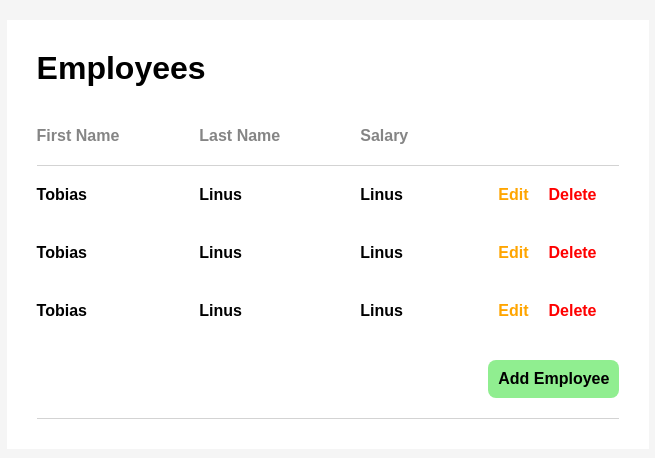
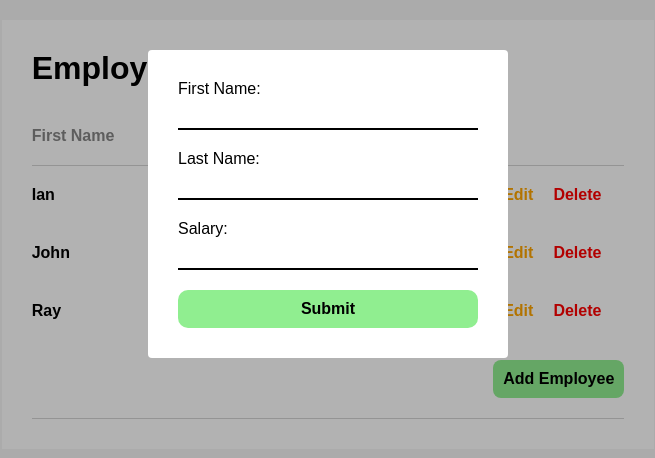
Before and after one commit to xiao-meng1/eCapital-assignment, a React (Create React App) app in the folder client/: page / in a window 1280 px wide. Both pictures are taken after a click on the button "Add Employee". Shown: the top 458 px of the page, without its empty margins (312-967 px from the left). Built offline with nearby package versions, Linux system fonts and the light colour scheme.

Commit message:
Add popup components and data flow

```diff
--- a/client/src/App.jsx
+++ b/client/src/App.jsx
@@ -1,8 +1,44 @@
-import React from 'react';
+import React, { useState } from 'react';
+
+import AddEmployeePopup from './components/AddEmployeePopup';
+import EditEmployeePopup from './components/EditEmployeePopup';
 
 import './app.css';
 
 function App() {
+  const [addEmployeePopupIsActive, setAddEmployeePopupIsActive] =
+    useState(false);
+  const [editEmployeePopupIsActive, setEditEmployeePopupIsActive] =
+    useState(false);
+  const [activeEmployeeId, setActiveEmployeeId] = useState(null);
+  const [employees] = useState([
+    {
+      id: 1,
+      firstName: 'Ian',
+      lastName: 'Malcolm',
+      salary: 70000,
+    },
+    {
+      id: 2,
+      firstName: 'John',
+      lastName: 'Hammond',
+      salary: 89600,
+    },
+    {
+      id: 3,
+      firstName: 'Ray',
+      lastName: 'Arnold',
+      salary: 45000,
+    },
+  ]);
+
+  const toggleAddEmployeePopupIsActive = () => {
+    setAddEmployeePopupIsActive(!addEmployeePopupIsActive);
+  };
+  const toggleEditEmployeePopupIsActive = () => {
+    setEditEmployeePopupIsActive(!editEmployeePopupIsActive);
+  };
+
   return (
     <div className="app">
       <div className="container">
@@ -11,17 +47,26 @@ function App() {
         </header>
         <main>
           <table>
+            <tbody>
               <tr className="table-headers">
                 <th>First Name</th>
                 <th>Last Name</th>
                 <th>Salary</th>
               </tr>
-            <tr>
-              <td>Tobias</td>
-              <td>Linus</td>
-              <td>Linus</td>
+              {employees.map((employee) => (
+                <tr key={String(employee.id)}>
+                  <td>{employee.firstName}</td>
+                  <td>{employee.lastName}</td>
+                  <td>{`$${employee.salary.toLocaleString()}`}</td>
                   <td className="buttons">
-                <button type="button" className="edit">
+                    <button
+                      type="button"
+                      className="edit"
+                      onClick={() => {
+                        setActiveEmployeeId(employee.id);
+                        setEditEmployeePopupIsActive(true);
+                      }}
+                    >
                       Edit
                     </button>
                     <button type="button" className="delete">
@@ -29,45 +74,46 @@ function App() {
                     </button>
                   </td>
                 </tr>
-            <tr>
-              <td>Tobias</td>
-              <td>Linus</td>
-              <td>Linus</td>
-              <td className="buttons">
-                <button type="button" className="edit">
-                  Edit
-                </button>
-                <button type="button" className="delete">
-                  Delete
-                </button>
-              </td>
-            </tr>
-            <tr>
-              <td>Tobias</td>
-              <td>Linus</td>
-              <td>Linus</td>
-              <td className="buttons">
-                <button type="button" className="edit">
-                  Edit
-                </button>
-                <button type="button" className="delete">
-                  Delete
-                </button>
-              </td>
-            </tr>
+              ))}
               <tr className="last">
                 <td />
                 <td />
                 <td />
                 <td>
-                <button type="button" className="add-employee">
+                  <button
+                    type="button"
+                    className="add-employee"
+                    onClick={toggleAddEmployeePopupIsActive}
+                  >
                     Add Employee
                   </button>
                 </td>
               </tr>
+            </tbody>
           </table>
         </main>
       </div>
+      {addEmployeePopupIsActive ? (
+        <AddEmployeePopup unmountPopup={toggleAddEmployeePopupIsActive} />
+      ) : null}
+      {editEmployeePopupIsActive ? (
+        <EditEmployeePopup
+          unmountPopup={toggleEditEmployeePopupIsActive}
+          id={activeEmployeeId}
+          firstName={
+            employees.find((employee) => employee.id === activeEmployeeId)
+              .firstName
+          }
+          lastName={
+            employees.find((employee) => employee.id === activeEmployeeId)
+              .lastName
+          }
+          salary={
+            employees.find((employee) => employee.id === activeEmployeeId)
+              .salary
+          }
+        />
+      ) : null}
     </div>
   );
 }
--- a/client/src/app.css
+++ b/client/src/app.css
@@ -21,6 +21,11 @@ th, td {
   padding: 20px 80px 20px 0;
   font-weight: 900;
   text-align: start;
+}
+
+td input {
+  font-weight: 900;
+  font-size: 16px;
 }
 
 td:last-child {
@@ -53,3 +58,44 @@ button.add-employee {
   border-radius: 8px;
   background-color: lightgreen;
 }
+
+.overlay {
+  position: absolute;
+  top: 0;
+  height: 100vh;
+  width: 100vw;
+  background-color: black;
+  opacity: 0.3;
+}
+
+.popup {
+  position: absolute;
+  top: 0;
+  left: 50%;
+  transform: translateX(-50%);
+  margin: 50px 0;
+  padding: 30px;
+  border-radius: 4px;
+  background-color: white;
+}
+
+.popup label {
+  display: flex;
+  flex-direction: column;
+  margin-bottom: 20px;
+  min-width: 300px;
+}
+
+.popup label input {
+  border-bottom: solid black 2px;
+  margin-top: 10px;
+  font-size: 16px;
+}
+
+.popup button.submit {
+  background-color: lightgreen;
+  width: 100%;
+  font-weight: 900;
+  padding: 10px;
+  border-radius: 10px;
+}
--- /dev/null
+++ b/client/src/components/AddEmployeePopup.jsx
@@ -0,0 +1,82 @@
+import React, { useState } from 'react';
+import PropTypes from 'prop-types';
+
+export default function AddEmployeePopup(props) {
+  const { unmountPopup } = props;
+  const [firstNameVal, setFirstNameVal] = useState();
+  const [lastNameVal, setLastNameVal] = useState();
+  const [salaryVal, setSalaryVal] = useState();
+
+  const handleAddEmployeeClick = async (e) => {
+    e.preventDefault();
+    unmountPopup();
+  };
+
+  return (
+    <>
+      <button
+        className="overlay"
+        type="button"
+        aria-label="overlay"
+        onClick={unmountPopup}
+      />
+      <div className="popup">
+        <form action="" onSubmit={handleAddEmployeeClick}>
+          <div>
+            <label htmlFor="firstName">
+              First Name:
+              <input
+                type="text"
+                id="firstName"
+                name="firstName"
+                value={firstNameVal}
+                onChange={(e) => {
+                  setFirstNameVal(e.target.value);
+                }}
+              />
+            </label>
+          </div>
+          <div>
+            <label htmlFor="lastName">
+              Last Name:
+              <input
+                type="text"
+                id="lastName"
+                name="lastName"
+                value={lastNameVal}
+                onChange={(e) => {
+                  setLastNameVal(e.target.value);
+                }}
+              />
+            </label>
+          </div>
+          <div>
+            <label htmlFor="salary">
+              Salary:
+              <input
+                type="text"
+                id="salary"
+                name="salary"
+                value={salaryVal}
+                onChange={(e) => {
+                  setSalaryVal(e.target.value);
+                }}
+              />
+            </label>
+          </div>
+          <button type="submit" className="submit">
+            Submit
+          </button>
+        </form>
+      </div>
+    </>
+  );
+}
+
+AddEmployeePopup.defaultProps = {
+  unmountPopup: () => {},
+};
+
+AddEmployeePopup.propTypes = {
+  unmountPopup: PropTypes.func,
+};
--- /dev/null
+++ b/client/src/components/EditEmployeePopup.jsx
@@ -0,0 +1,88 @@
+import React, { useState } from 'react';
+import PropTypes from 'prop-types';
+
+export default function EditEmployeePopup(props) {
+  const { unmountPopup, firstName, lastName, salary } = props;
+  const [firstNameVal, setFirstNameVal] = useState(firstName);
+  const [lastNameVal, setLastNameVal] = useState(lastName);
+  const [salaryVal, setSalaryVal] = useState(salary);
+
+  const handleEditEmployeeClick = async (e) => {
+    e.preventDefault();
+    unmountPopup();
+  };
+
+  return (
+    <>
+      <button
+        className="overlay"
+        type="button"
+        aria-label="overlay"
+        onClick={unmountPopup}
+      />
+      <div className="popup">
+        <form action="" onSubmit={handleEditEmployeeClick}>
+          <div>
+            <label htmlFor="firstName">
+              First Name:
+              <input
+                type="text"
+                id="firstName"
+                name="firstName"
+                value={firstNameVal}
+                onChange={(e) => {
+                  setFirstNameVal(e.target.value);
+                }}
+              />
+            </label>
+          </div>
+          <div>
+            <label htmlFor="lastName">
+              Last Name:
+              <input
+                type="text"
+                id="lastName"
+                name="lastName"
+                value={lastNameVal}
+                onChange={(e) => {
+                  setLastNameVal(e.target.value);
+                }}
+              />
+            </label>
+          </div>
+          <div>
+            <label htmlFor="salary">
+              Salary:
+              <input
+                type="text"
+                id="salary"
+                name="salary"
+                value={salaryVal}
+                onChange={(e) => {
+                  setSalaryVal(e.target.value);
+                }}
+              />
+            </label>
+          </div>
+          <button type="submit" className="submit">
+            Submit
+          </button>
+        </form>
+      </div>
+    </>
+  );
+}
+
+EditEmployeePopup.defaultProps = {
+  unmountPopup: () => {},
+  firstName: '',
+  lastName: '',
+  salary: null,
+};
+
+EditEmployeePopup.propTypes = {
+  unmountPopup: PropTypes.func,
+  firstName: PropTypes.string,
+  lastName: PropTypes.string,
+  salary: PropTypes.number,
+};
```
Lines whose indentation alone changed are shown as unchanged.
